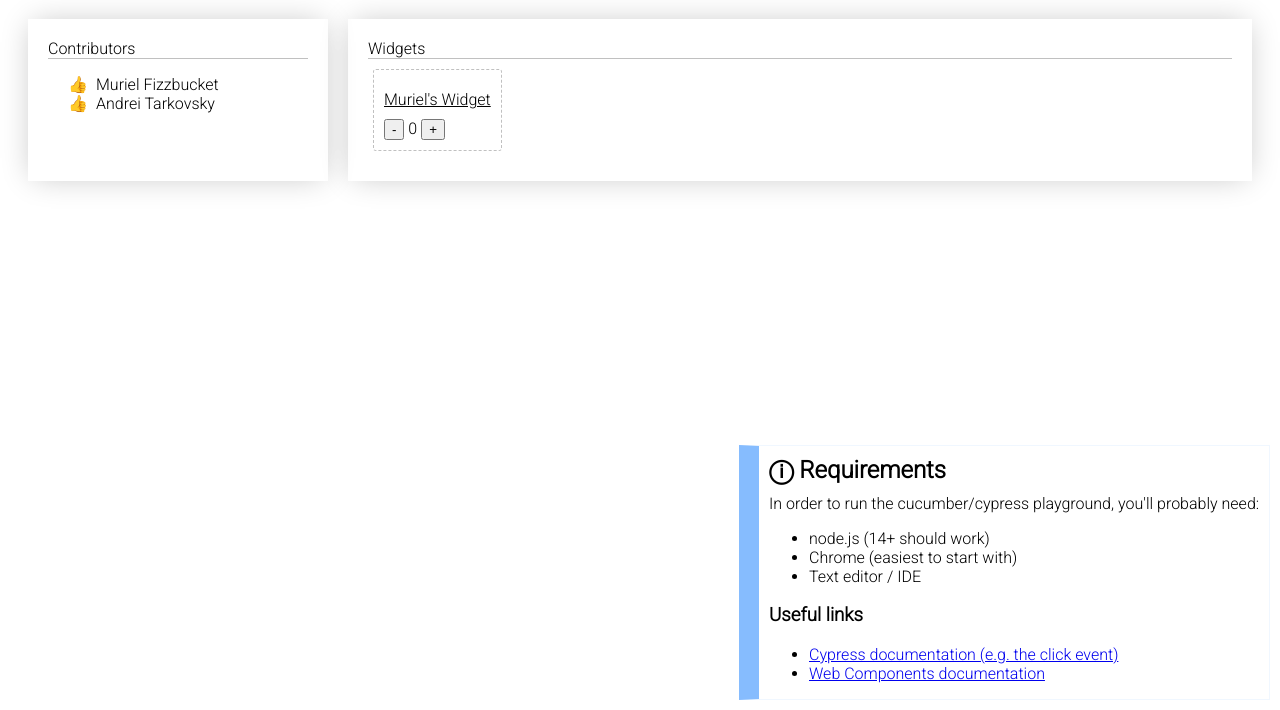
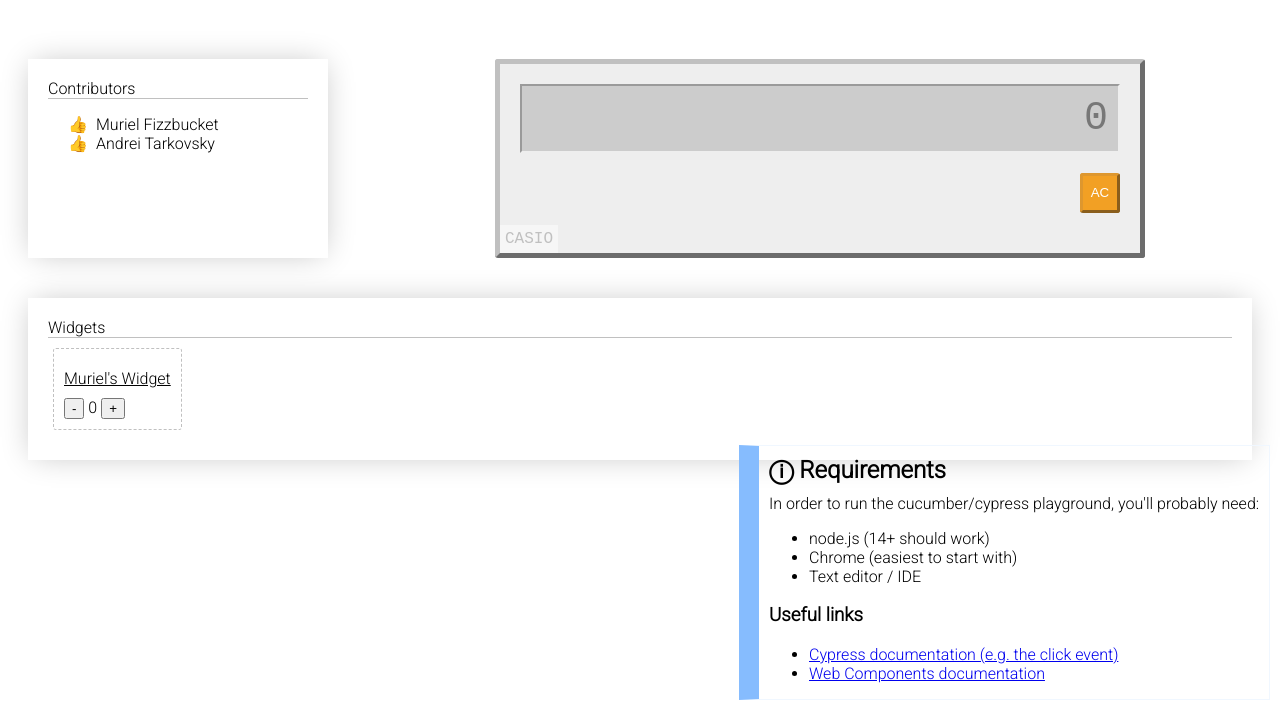
Before and after one commit to armakuni/akday-cucumber-cypress, a website with bundled scripts: page src/index.html in a window 1280 px wide. Shown: the part 90-800 px from the top of the page. Built offline with nearby package versions, Linux system fonts and the light colour scheme.

Commit message:
calculator without widget or tests

```diff
--- a/src/css/main.css
+++ b/src/css/main.css
@@ -7,6 +7,8 @@ body {
     padding: 20px;
     display: grid;
     grid-template-columns: 300px 1fr;
+    column-gap: 40px;
+    row-gap: 40px;
 }
 
 body > h1
--- a/src/css/widget-holder.css
+++ b/src/css/widget-holder.css
@@ -1,8 +1,10 @@
 .widget-holder {
     padding: 20px;
-    margin-left: 20px;
     box-shadow: 0 0 30px -5px silver;
+    grid-column-start: 1;
+    grid-column-end: 3;
 }
+
 
 .widget-holder > header {
     border-bottom: solid 0.1px silver;
--- a/src/index.html
+++ b/src/index.html
@@ -39,6 +39,53 @@
         </ul>
     </aside>
     <contributor-list src="./contributors.json">loading...</contributor-list>
+
+    <div class="calculator-widget">
+        <header>CASIO</header>
+        <div class="screen">0</div>
+        <button class="meta">AC</button>
+        <style>
+            .calculator-widget {
+              margin-left: 20px;
+              padding: 20px;
+              width: 600px;
+              border: outset 5px silver;
+              background-color: #EEE;
+              position: relative;
+              padding-bottom: 40px;
+              text-align: right;
+              font-family: 'Courier New', Courier, monospace;
+              border-radius: 3px;
+              justify-self: center;
+            }
+            .calculator-widget .screen {
+                background-color: #CCC;
+                border: inset 2px #EEE;
+                font-size: 40px;
+                color: #777;
+                padding: 10px;
+                margin-bottom: 20px;
+            }
+            .calculator-widget header {
+                position: absolute;
+                left: 0;
+                bottom: 0;
+                color: silver;
+                background-color: rgba(255,255,255,0.5);
+                padding: 5px;
+            }
+            .calculator-widget button.meta {
+                background-color:rgb(242, 160, 36);
+                border-color: rgb(222, 151, 46);
+                border-width: 3px;
+                border-radius: 3px;
+                color: white;
+                height: 3em;
+                width: 3em;
+            }
+        </style>
+    </div>
+
     <article class="widget-holder">
         <header>
             Widgets
```
Also changed, not shown: cypress/fixtures/example.json (added, +5 -0 lines), 1 other file.
